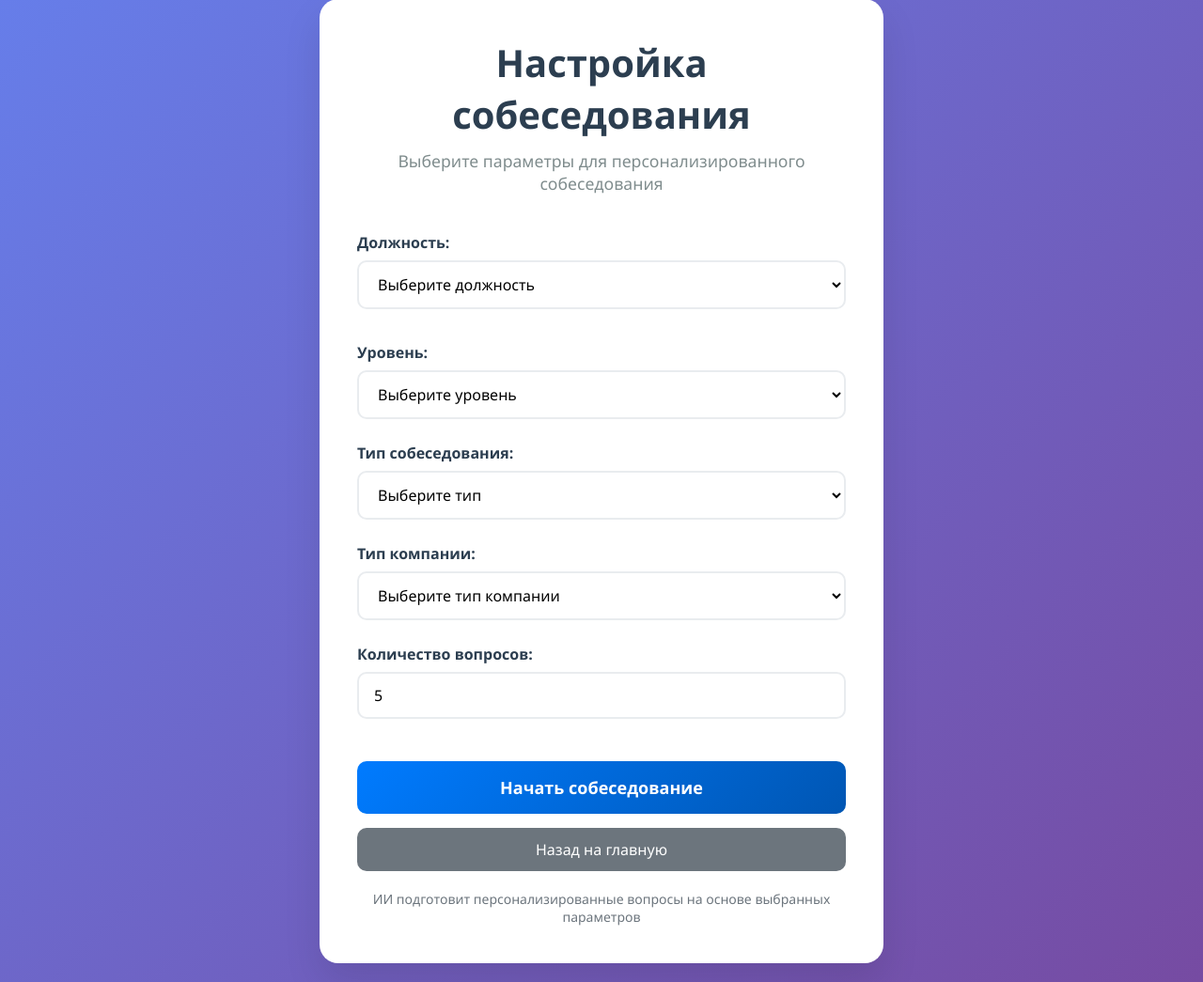
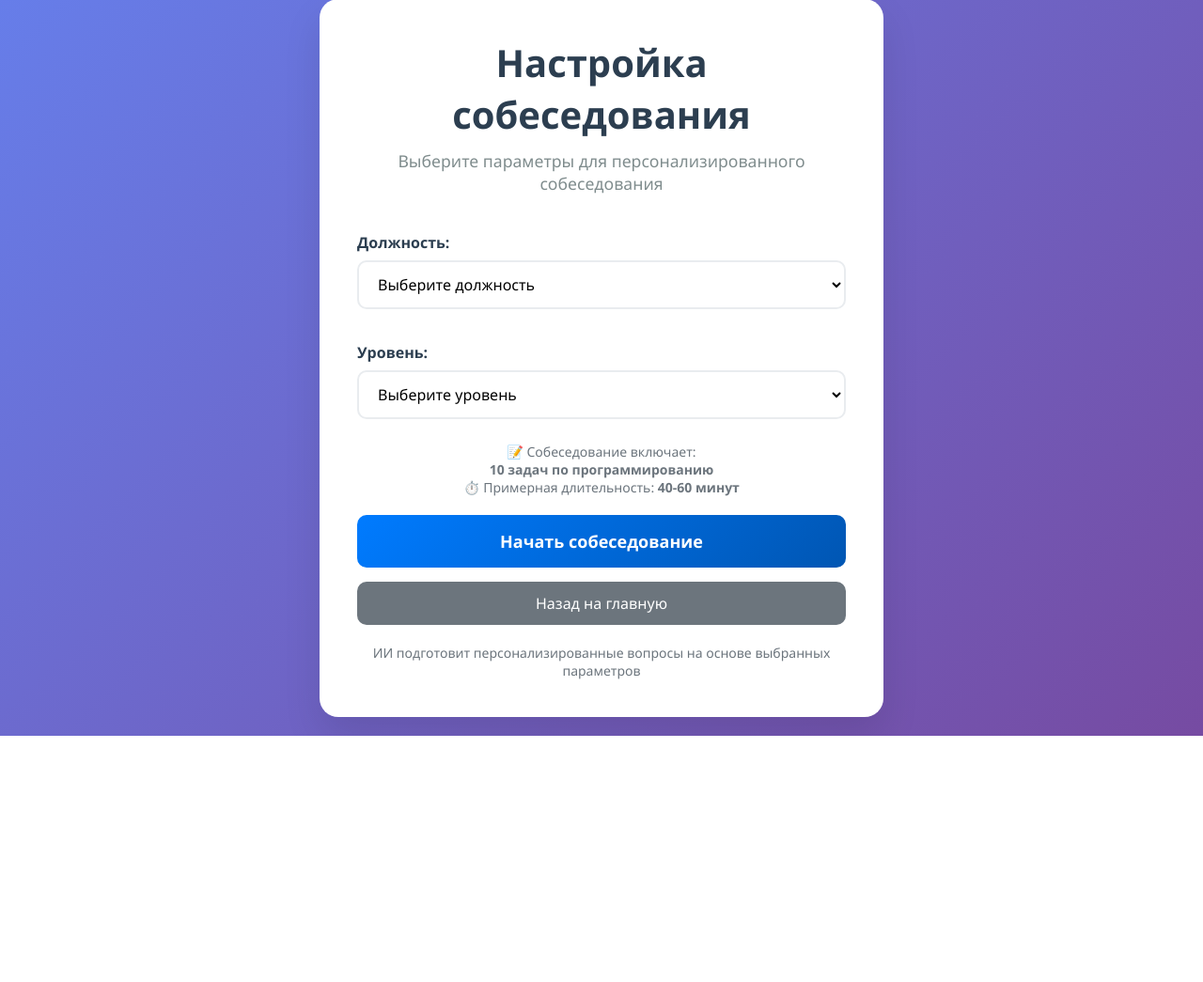
Before and after one commit to knoksss/hahaton, a Flask app: page /setup in a window 1280 px wide. Shown: the part 21-1066 px from the top of the page at 94% size. After the commit the page ends 804 px from the top, so only its background shows below. Run offline with Flask 3, Linux system fonts and the light colour scheme.

Commit message:
Update setup.html

```diff
--- a/templates/setup.html
+++ b/templates/setup.html
@@ -179,29 +179,10 @@
                 </select>
             </div>
 
-            <div class="form-group">
-                <label for="interview_type">Тип собеседования:</label>
-                <select id="interview_type" name="interview_type" required>
-                    <option value="">Выберите тип</option>
-                    {% for type in interview_types %}
-                    <option value="{{ type }}">{{ type }}</option>
-                    {% endfor %}
-                </select>
-            </div>
-
-            <div class="form-group">
-                <label for="company_type">Тип компании:</label>
-                <select id="company_type" name="company_type" required>
-                    <option value="">Выберите тип компании</option>
-                    {% for company in company_types %}
-                    <option value="{{ company }}">{{ company }}</option>
-                    {% endfor %}
-                </select>
-            </div>
-
-            <div class="form-group">
-                <label for="questions_count">Количество вопросов:</label>
-                <input type="number" id="questions_count" name="questions_count" value="5" min="3" max="10" required>
+            <div class="info-text">
+                <p>📝 Собеседование включает:</p>
+                <p><strong>10 задач по программированию</strong></p>
+                <p>⏱️ Примерная длительность: <strong>40-60 минут</strong></p>
             </div>
 
             <button type="submit" class="start-btn" id="startBtn">
@@ -254,15 +235,11 @@
                 const formData = new FormData(form);
                 const interviewData = {
                     position: formData.get('position'),
-                    level: formData.get('level'),
-                    interview_type: formData.get('interview_type'),
-                    company_type: formData.get('company_type'),
-                    questions_count: parseInt(formData.get('questions_count'))
+                    level: formData.get('level')
                 };
 
                 // Валидация формы
-                if (!interviewData.position || !interviewData.level ||
-                    !interviewData.interview_type || !interviewData.company_type) {
+                if (!interviewData.position || !interviewData.level) {
                     alert('Пожалуйста, заполните все поля');
                     return;
                 }
@@ -282,7 +259,7 @@
                     const data = await response.json();
 
                     if (data.success) {
-                        // Перенаправляем в чат с ID сессии
+                        // Автоматически перенаправляем в чат (смешанный режим)
                         window.location.href = `/chat?session_id=${data.session_id}`;
                     } else {
                         alert('Ошибка при запуске собеседования: ' + data.error);
```
